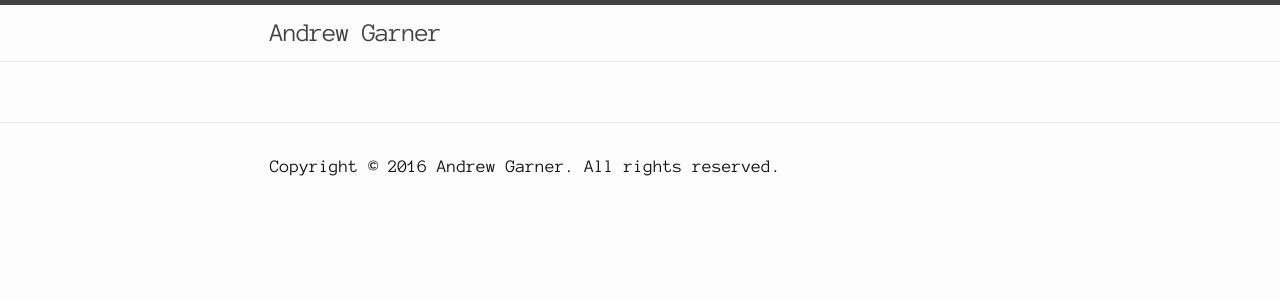
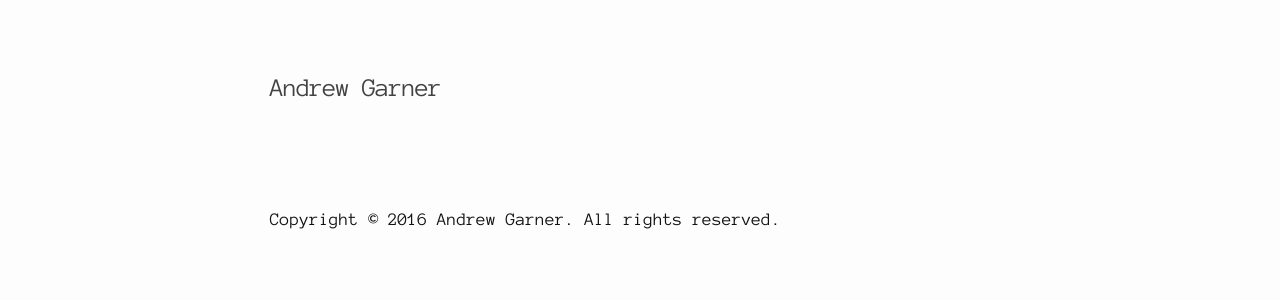
Before and after one commit to andrewgarner/andrewgarner.com, a Jekyll site: the page built from index.html, in a window 1280 px wide. Shown: the top 300 px of the page. Built offline with Jekyll 4.4.1, drawn with Linux system fonts in a browser that asks for light colours.

Commit message:
Remove borders from header and footer

```diff
--- a/_sass/_layout.scss
+++ b/_sass/_layout.scss
@@ -2,12 +2,7 @@
  * Site header
  */
 .site-header {
-    border-top: 5px solid $grey-color-dark;
-    border-bottom: 1px solid $grey-color-light;
-    min-height: 56px;
-
-    // Positioning context for the mobile navigation icon
-    position: relative;
+    margin-top: $spacing-unit * 2;
 }
 
 .site-title {
@@ -30,7 +25,6 @@
  * Site footer
  */
 .site-footer {
-    border-top: 1px solid $grey-color-light;
     padding: $spacing-unit 0;
 }
 
```
